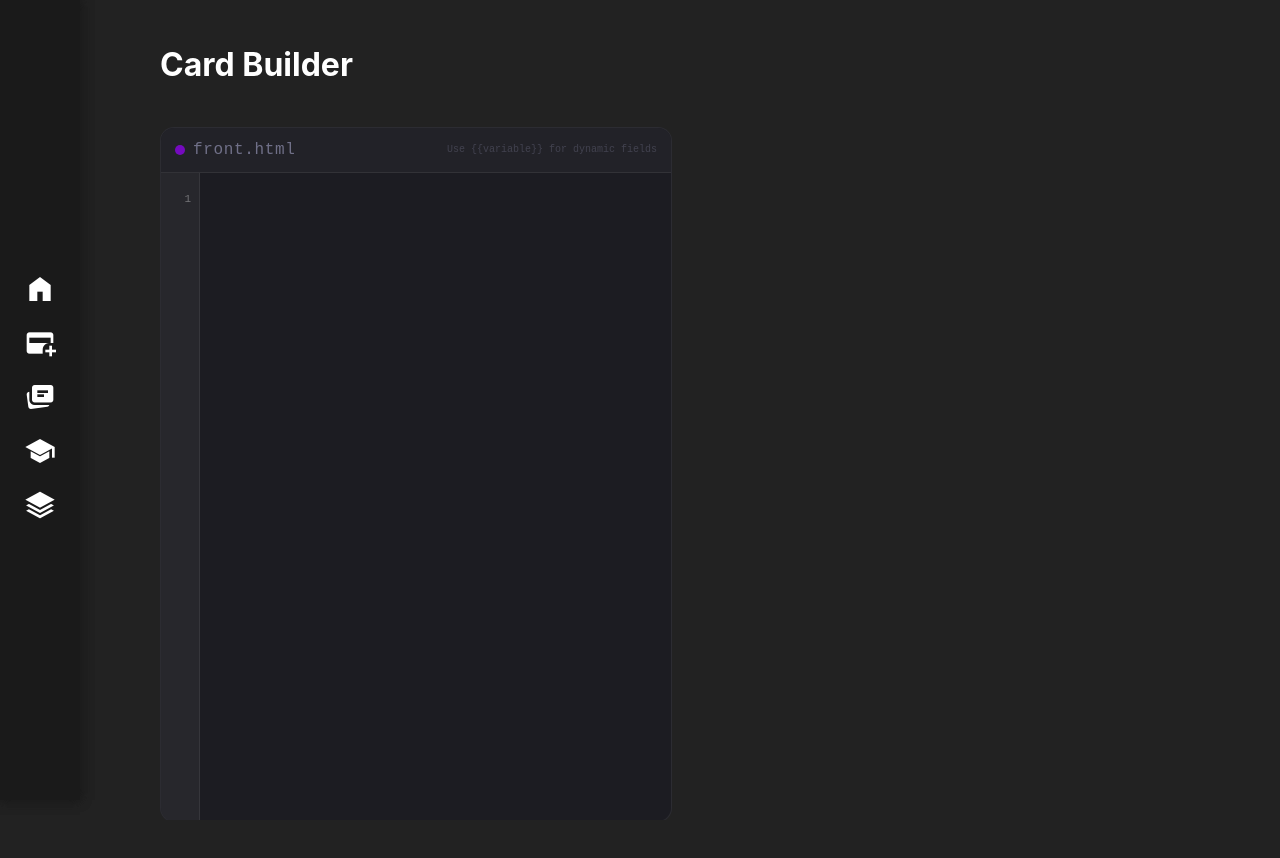
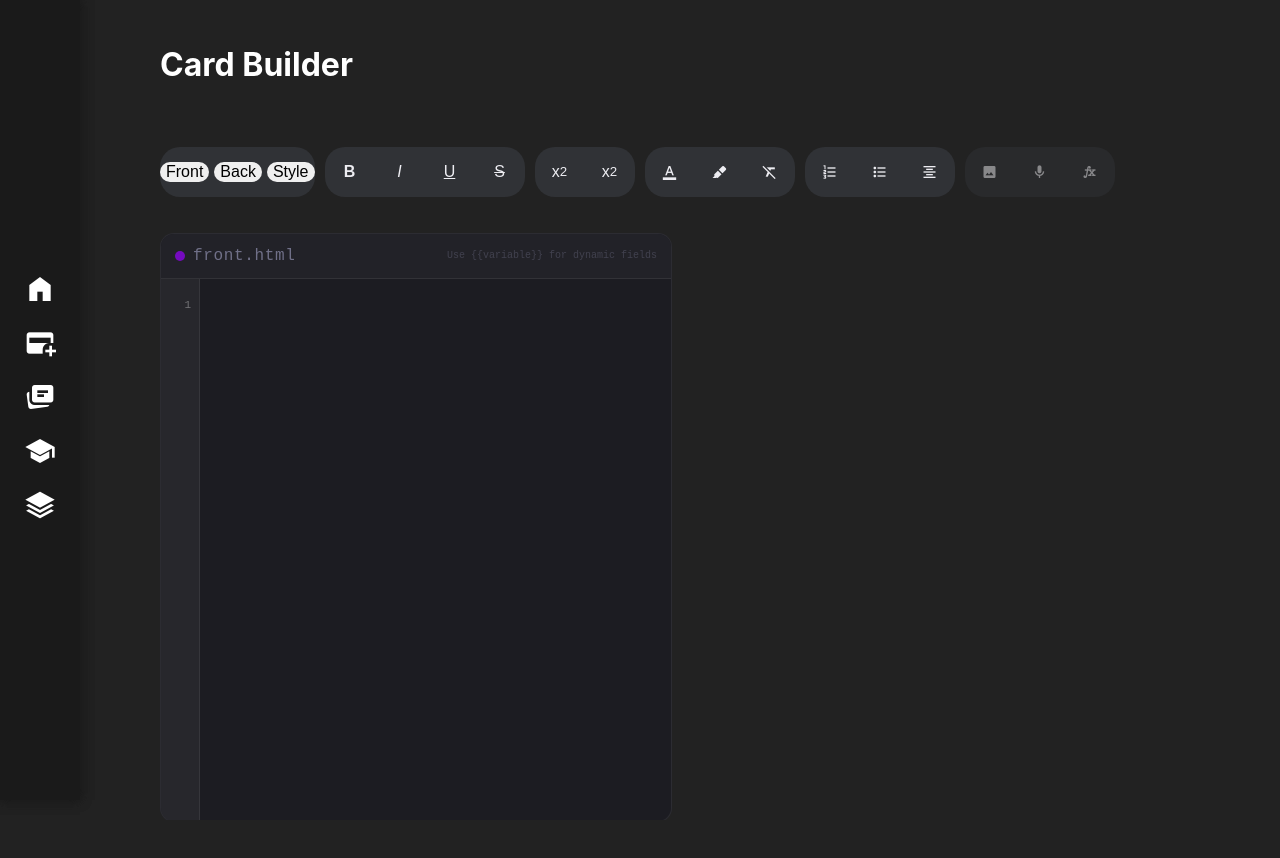
Before and after one commit to 18barbers2/gostudycards, a React (Vite) app in the folder frontend/: page /card-builder in a window 1280 px wide. Shown: the top 858 px of the page. Built offline with nearby package versions, Linux system fonts and the light colour scheme.

Commit message:
feature: added ability to swap between front and back, style to be fixed next

```diff
--- a/frontend/src/components/Layout/Layout.css
+++ b/frontend/src/components/Layout/Layout.css
@@ -30,7 +30,7 @@
 .main-content {
     margin-left: 80px;
     padding: 80px; /** Adjust for the fixed navbar height **/
-    padding-top: 20px; /** Adjust for the fixed navbar height **/
+    padding-top: 20px;
     flex: 1;
     overflow-y: auto;
 }
--- a/frontend/src/css/CardBuilder.css
+++ b/frontend/src/css/CardBuilder.css
@@ -1,12 +1,3 @@
-
-/*
-.card-input {
-    background-color: #303236;
-    color: white;
-    resize: none;
-    width: 50%;
-    border-width: 0;
-} */
 
 .card-builder {
     display: flex;
@@ -37,3 +28,45 @@
     gap: 16px;
     overflow: hidden;
 }
+
+/** Controls **/
+
+.controls {
+    display: flex;
+}
+
+/** Front, Back, Style Tabs**/
+
+.tab-group {
+    display: flex;
+    justify-content: center;
+    align-items: center;
+    gap: 5px;
+    background-color: var(--bg-secondary);
+    margin: 20px 0px;
+    margin-right: 10px;
+    border-radius: var(--border-radius);
+}
+
+.tab-button {
+    /* background: transparent; */
+    border: none;
+    font-size: 16px;
+    font-weight: 500px;
+    border-radius: var(--border-radius);
+    cursor: pointer;
+}
+
+.tab-button:hover {
+    color: var(--text-primary);
+    background-color: var(--bg-secondary);
+    border: none;
+    font-weight: 500px;
+    border-radius: var(--border-radius);
+}
+
+.tab.active {
+    background-color: var(--bg-secondary);
+    color: var(--text-primary);
+    font-weight: 500px;
+}
--- a/frontend/src/css/EditorFormatControls.css
+++ b/frontend/src/css/EditorFormatControls.css
@@ -11,7 +11,7 @@
 
 .editor-format-controls button {
     background-color: var(--bg-secondary);
-    border-color: var(--border-color-primary);
+    border: none;
     color: var(--text-primary);
     width: var(--button-size);
     height: var(--button-size);
--- a/frontend/src/pages/CardBuilder.tsx
+++ b/frontend/src/pages/CardBuilder.tsx
@@ -23,6 +23,18 @@ function Preview({html, side, onFlip} : { html: string; srcDoc : string ; side:
             </Card>
             <button onClick={onFlip} style={{marginTop: '10px'}}>Flip Card</button>
         </div>
+    );
+}
+
+export function Tabs({ activeTab, onClick}: {activeTab: CardTextInputMode; onClick: (mode: CardTextInputMode) => void}) {
+
+    return (
+        <div className='tab-group'>
+            <button className={`tab-button ${activeTab === 'front' ? 'active' : ''}`} onClick={() => onClick('front')}>Front</button>
+            <button className={`tab-button ${activeTab === 'back' ? 'active' : ''}`} onClick={() => onClick('back')}>Back</button>
+            <button className={`tab-button ${activeTab === 'style' ? 'active' : ''}`} onClick={() => onClick('style')}>Style</button>
+        </div>
+
     );
 }
 
@@ -73,6 +85,7 @@ export default function CardBuilder() {
 
     };
 
+    const filename = cardTextInputMode === 'style' ? 'style.css' : `${cardTextInputMode}.html`;
 
     // Card Builder Page
     return (
@@ -80,10 +93,12 @@ export default function CardBuilder() {
         <Layout>
             <div className='card-builder-page'>
                 <h1 className='page-title'>Card Builder</h1>
-                {/* <EditorFormatControls handleFormat={() => {}} /> */}
+                <div className='controls'>
+                    <Tabs activeTab={cardTextInputMode} onClick={handleTabChange}></Tabs>
+                    <EditorFormatControls handleFormat={() => {}} />
+                </div>
                 <div className='workspace'>
-                    <CodeEditor value={frontHtml} onChange={setFrontHtml}></CodeEditor>
-
+                    <CodeEditor value={currentHtml} onChange={handleHtmlChange} filename={filename}></CodeEditor>
                 </div>
             </div>
         </Layout>
```
